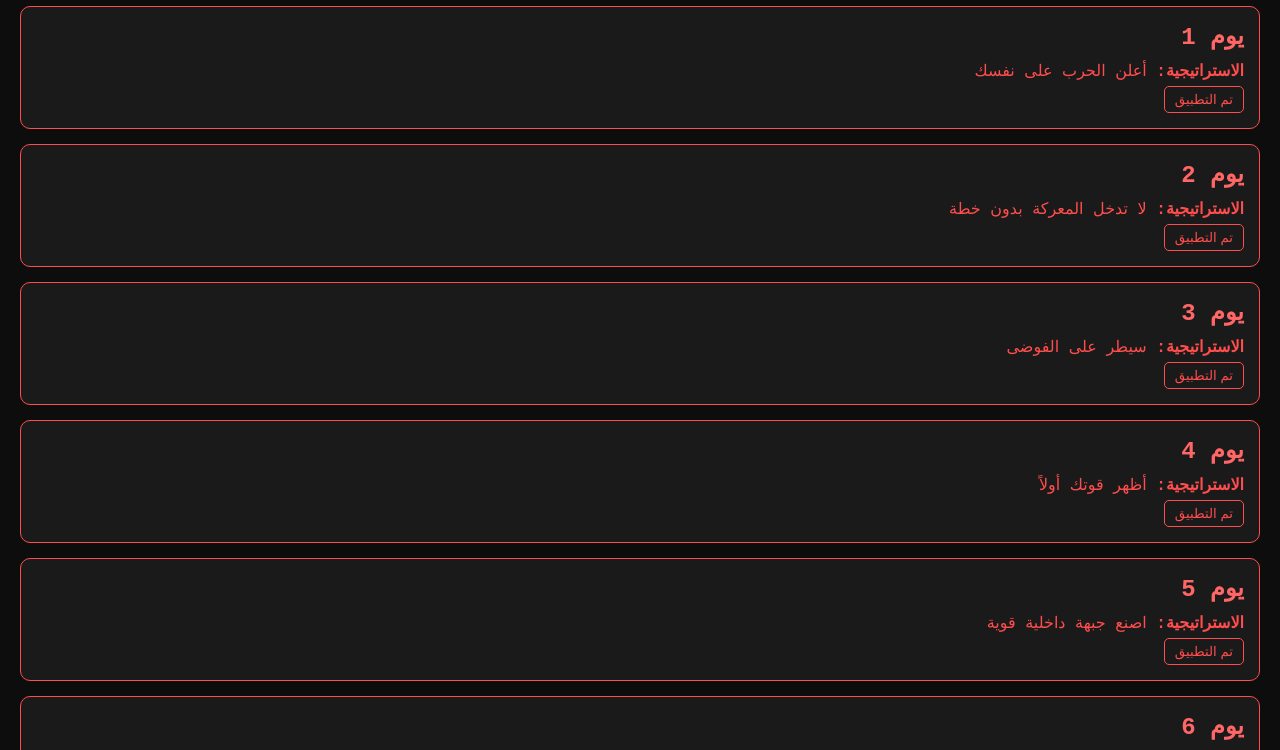
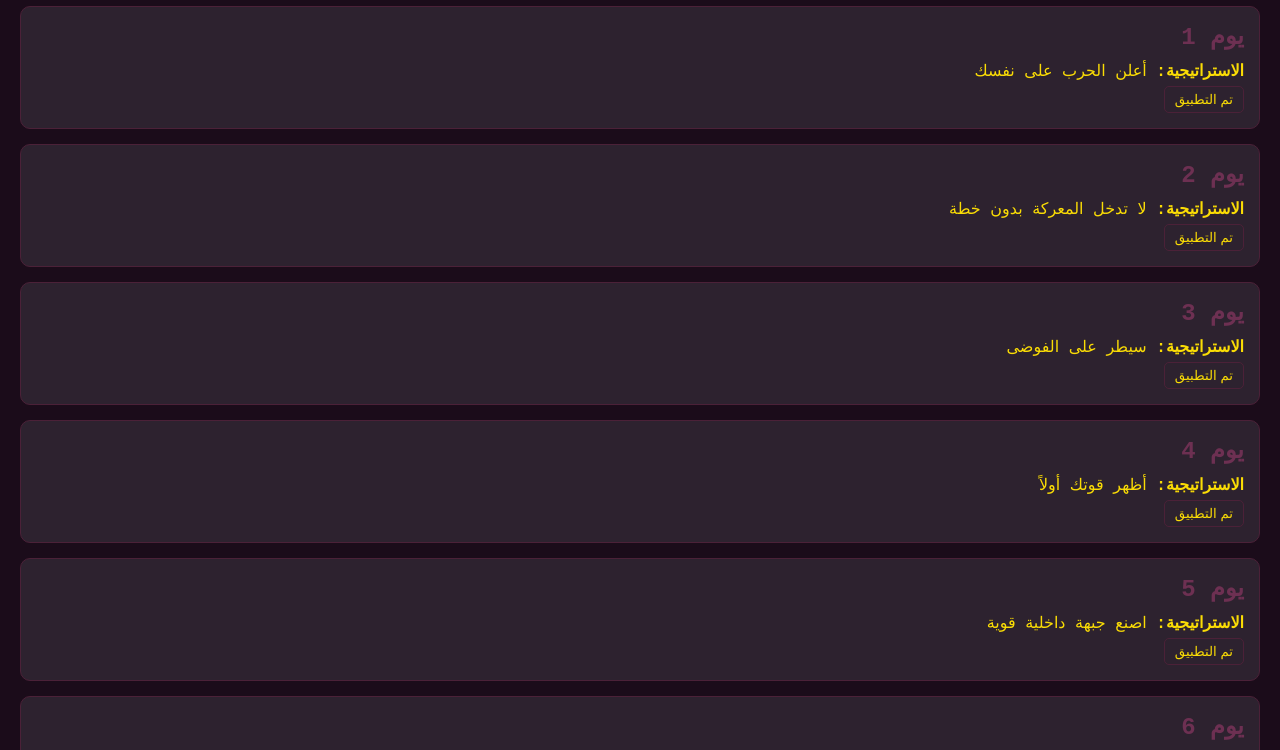
Before and after one commit to Eissa89/THE-RED-STILLNESS, a plain HTML site: page index.html in a window 1280 px wide. Shown: the part 97-847 px from the top of the page. Drawn offline with Linux system fonts and the light colour scheme.

Commit message:
Update index.html

```diff
--- a/index.html
+++ b/index.html
@@ -7,40 +7,42 @@
   <meta name="theme-color" content="#0d0d0d">
   <style>
     body {
-      background-color: #0d0d0d;
-      color: #ff4d4d;
+      background-color: #1B0C1A; /* تم التحديث */
+      color: #FADC05; /* تم التحديث */
       font-family: 'Courier New', monospace;
       margin: 0;
       padding: 20px;
     }
     h1 {
       text-align: center;
-      color: #ff3333;
+      color: #765067; /* تم التحديث */
       letter-spacing: 2px;
     }
     .day {
-      border: 1px solid #ff4d4d;
+      border: 1px solid #4B2138; /* تم التحديث */
       border-radius: 10px;
       padding: 15px;
       margin-bottom: 15px;
-      background-color: #1a1a1a;
+      background-color: #2D222F; /* تم التحديث */
     }
     .day h2 {
       margin: 0 0 10px;
-      color: #ff6666;
+      color: #6D3052; /* تم التحديث */
     }
     .day button {
       background-color: transparent;
-      border: 1px solid #ff4d4d;
-      color: #ff4d4d;
+      border: 1px solid #4B2138; /* تم التحديث */
+      color: #FADC05; /* تم التحديث */
       padding: 5px 10px;
       cursor: pointer;
       border-radius: 5px;
       margin-top: 5px;
+      transition: all 0.3s ease;
     }
     .day button.done {
-      background-color: #ff4d4d;
-      color: #0d0d0d;
+      background-color: #FADC05; /* تم التحديث */
+      color: #1B0C1A; /* تم التحديث */
+      border-color: #FADC05;
     }
   </style>
 </head>
```
